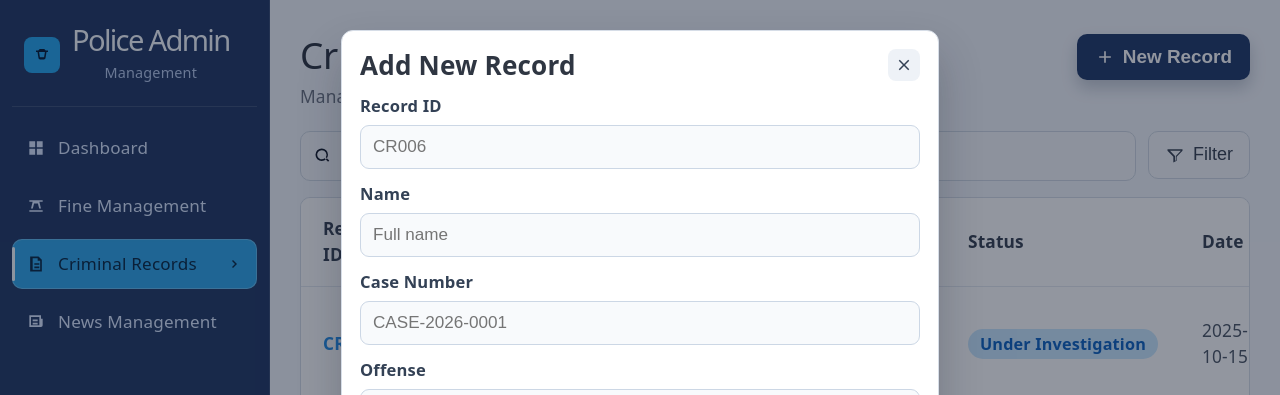
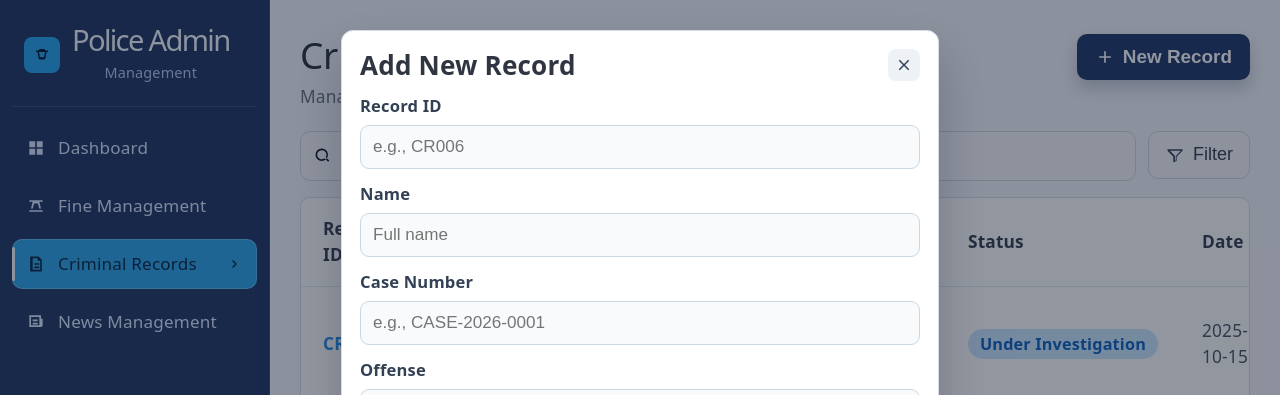
Before and after one commit to pezy-uok/p-ezy-traffic-fine-management-system, a React (Vite) app in the folder frontend/: page /admin/criminal-records in a window 1280 px wide. Both pictures are taken after a click on the button "New Record". Shown: the top 395 px of the page. Built offline with nearby package versions, Linux system fonts and the light colour scheme.

Commit message:
PEZY-510: Implement Add Criminal Record form

```diff
--- a/frontend/src/pages/AdminCriminalRecords.tsx
+++ b/frontend/src/pages/AdminCriminalRecords.tsx
@@ -466,7 +466,7 @@ export default function AdminCriminalRecords() {
                   type="text"
                   value={formValues.id}
                   onChange={event => updateFormValue('id', event.target.value)}
-                  placeholder="CR006"
+                  placeholder="e.g., CR006"
                   disabled={modalMode === 'view'}
                   aria-invalid={Boolean(formErrors.id)}
                 />
@@ -492,7 +492,7 @@ export default function AdminCriminalRecords() {
                   type="text"
                   value={formValues.caseNumber}
                   onChange={event => updateFormValue('caseNumber', event.target.value)}
-                  placeholder="CASE-2026-0001"
+                  placeholder="e.g., CASE-2026-0001"
                   disabled={modalMode === 'view'}
                   aria-invalid={Boolean(formErrors.caseNumber)}
                 />
```
